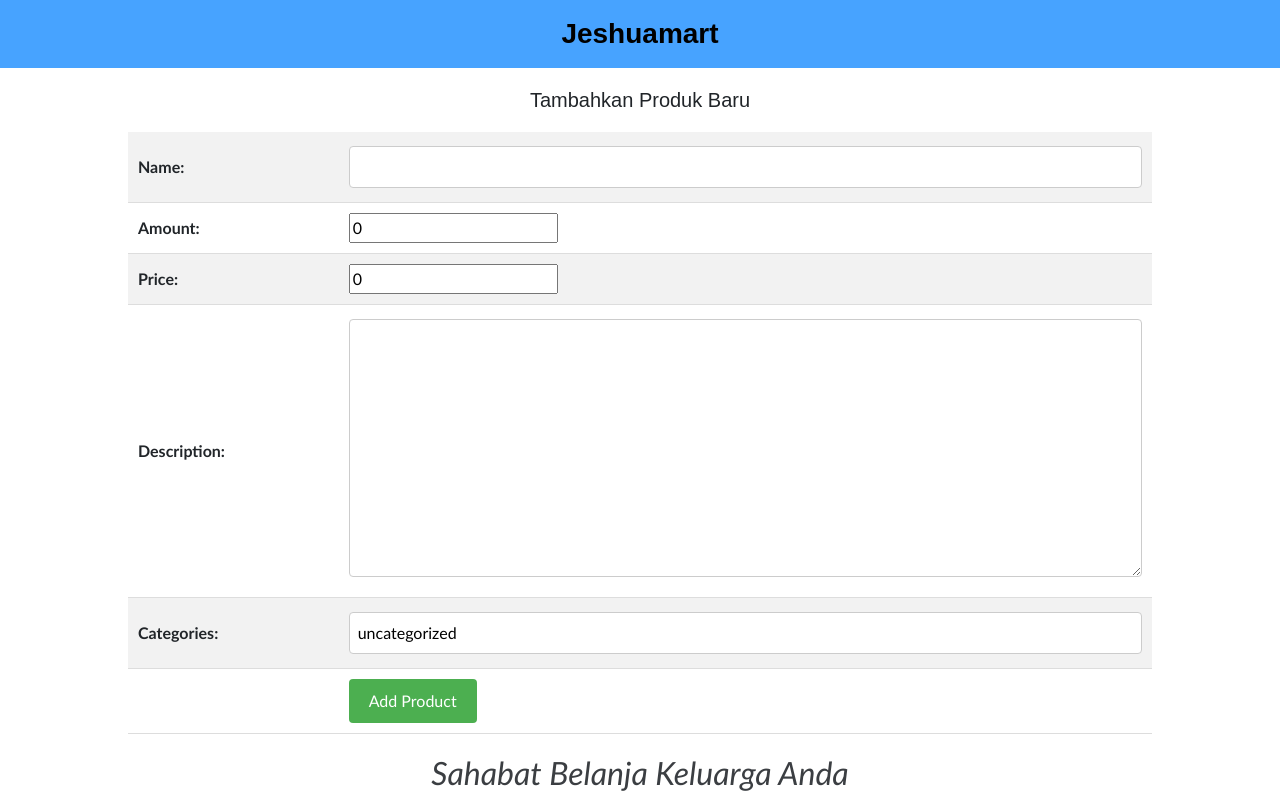
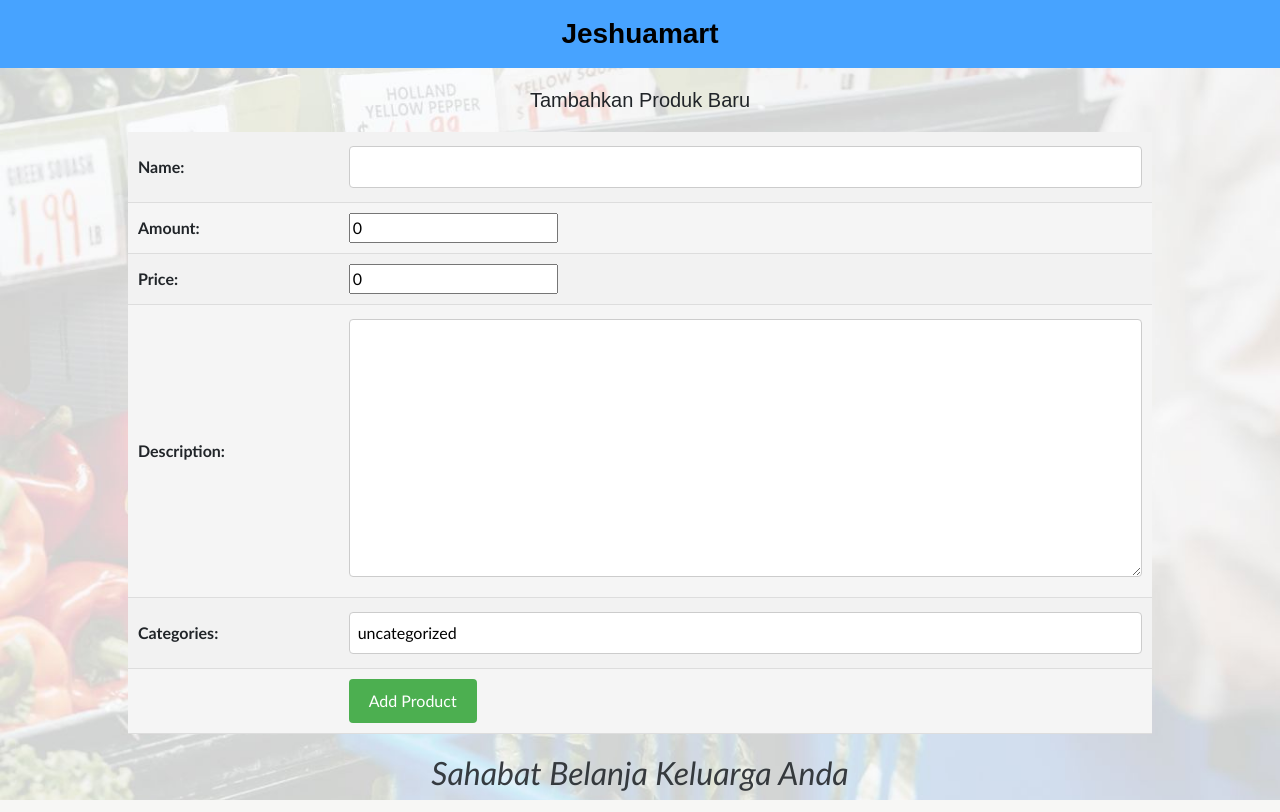
Before and after one commit to bryanjeshua/jeshuamart, a Django app: page /create-product in a window 1280 px wide. Run offline with Django 4.2, Linux system fonts and the light colour scheme; some web fonts are replaced.

Commit message:
fix: CSS REVISI

```diff
--- a/main/templates/create_product.html
+++ b/main/templates/create_product.html
@@ -2,6 +2,12 @@
 {% load static %}
 {% block content %}
 <style>
+    body{
+            background-image: url('{% static "main.jpg" %}');
+            background-size: cover;
+            height: 100vh;
+            font-family:Arial, Helvetica, sans-serif;
+    }
     h1{
         text-align: center;
         font-family: sans-serif;
@@ -60,14 +66,14 @@
     table.center-table th,
     table.center-table td {
         padding: 10px;
-        border-bottom: 1px solid #ddd;
+        border-bottom: 1px solid #dddddd;
     }
 
-    table.center-table tr:nth-child(odd) { /* Adding a zebra-stripe effect */
+    table.center-table tr:nth-child(odd) {
         background-color: #f2f2f2;
     }
 
-    table.center-table tr:hover {
+    table.center-table tr:nth-child(even) {
         background-color: #f5f5f5;
     }
 
```
Also changed, not shown: main/templates/edit_product.html (+9 -3 lines), main/templates/main.html (+7 -1 lines), README.md, main/static/main.jpg (added).
